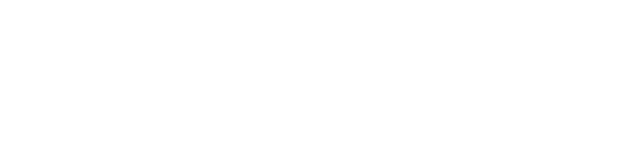
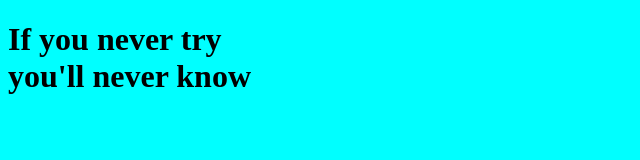
Before and after one commit to Glemakk/github-tutorial, a plain HTML site: page index.html in a window 1280 px wide. Shown: the whole page, without its empty margins (0-640 px from the left). Drawn offline with Linux system fonts and the light colour scheme.

Commit message:
Добавлена шапка и стили
Добавил шапку h1 с переносом
добавил фон тела body background

```diff
--- a/index.html
+++ b/index.html
@@ -4,8 +4,11 @@
     <meta charset="UTF-8">
     <meta name="viewport" content="width=device-width, initial-scale=1.0">
     <title>Git rules</title>
+    <link rel="stylesheet" href="./css/styles.css">
 </head>
 <body>
-
+    <h1>If you never try
+        <br>you'll never know
+    </h1>
 </body>
 </html>
```
